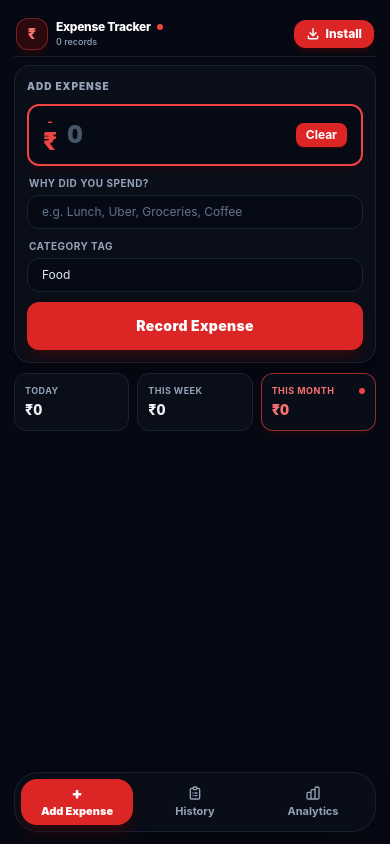
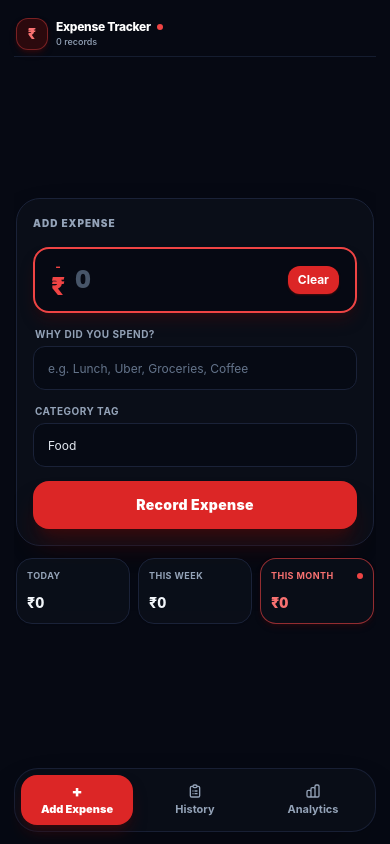
Before and after one commit to nithishsrinivasakan-arch/Expense-Tracker, a website: page index.html in a window 390 px wide. Drawn offline with nearby package versions, Linux system fonts and the light colour scheme.

Commit message:
Final mobile UI balance, vertical optical centering, thumb-friendly inputs, bump cache v19

```diff
--- a/index.html
+++ b/index.html
@@ -131,7 +131,7 @@
         <button
           id="installAppBtn"
           type="button"
-          class="inline-flex items-center gap-1.5 px-3 py-1.5 rounded-xl bg-red-600 hover:bg-red-500 active:scale-95 text-white font-extrabold text-xs shadow-md shadow-red-950/60 transition-all"
+          class="hidden items-center gap-1.5 px-3 py-1.5 rounded-xl bg-red-600 hover:bg-red-500 active:scale-95 text-white font-extrabold text-xs shadow-md shadow-red-950/60 transition-all"
         >
           <svg xmlns="http://www.w3.org/2000/svg" class="w-3.5 h-3.5" fill="none" viewBox="0 0 24 24" stroke="currentColor" stroke-width="2.5">
             <path stroke-linecap="round" stroke-linejoin="round" d="M4 16v2a2 2 0 002 2h12a2 2 0 002-2v-2M7 10l5 5m0 0l5-5m-5 5V3" />
@@ -149,13 +149,14 @@
       <!-- ====================================================
            VIEW 1: QUICK ENTRY (TIGHT COMPACT LAYOUT - NO UNWANTED GAPS)
            ==================================================== -->
-      <section id="viewQuickAdd" class="flex-1 flex flex-col overflow-y-auto py-1 space-y-2">
+      <section id="viewQuickAdd" class="flex-1 flex flex-col overflow-y-auto py-2 px-0.5 no-scrollbar">
+        <div class="my-auto w-full max-w-sm mx-auto space-y-3">
 
           <!-- Central Quick-Entry Form Card -->
-        <form id="expenseForm" class="bg-slate-900/90 border border-slate-800 rounded-2xl p-3 sm:p-3.5 shadow-xl space-y-2.5 flex flex-col">
+          <form id="expenseForm" class="bg-slate-900/95 border border-slate-800 rounded-3xl p-4 sm:p-5 shadow-2xl space-y-3.5 flex flex-col">
 
-          <div class="flex items-center justify-between">
-            <span class="text-[10px] font-black uppercase tracking-widest text-slate-400">
+            <div class="flex items-center justify-between pb-0.5">
+              <span class="text-[10px] sm:text-[11px] font-black uppercase tracking-widest text-slate-400">
                 ADD EXPENSE
               </span>
               <span id="saveFeedbackBadge" class="text-xs font-bold text-red-400 opacity-0 transition-opacity duration-300">
@@ -164,14 +165,15 @@
             </div>
 
             <!-- 1. Amount Input: Red Border & Stacked - ₹ Prefix -->
-          <div class="relative flex items-center justify-between bg-slate-950/80 border-2 border-red-500 rounded-xl px-3.5 py-2.5 shadow-md shadow-red-950/30 transition-all">
+            <div class="relative flex items-center justify-between bg-slate-950/90 border-2 border-red-500 rounded-2xl px-4 py-3 shadow-lg shadow-red-950/40 transition-all">
               <div class="flex items-center min-w-0 flex-1">
                 <div class="flex flex-col items-center justify-center text-red-500 mr-2.5 select-none leading-none shrink-0">
                   <span class="text-xs font-bold leading-none mb-0.5">-</span>
-                <span class="text-2xl font-black leading-none">₹</span>
+                  <span class="text-2xl sm:text-3xl font-black leading-none">₹</span>
                 </div>
                 <input
                   id="amountInput"
+                  name="daily_amt"
                   type="number"
                   step="any"
                   inputmode="decimal"
@@ -179,13 +181,20 @@
                   required
                   aria-label="Expense Amount in Rupees"
                   autocomplete="off"
+                  autocorrect="off"
+                  autocapitalize="off"
+                  spellcheck="false"
                   data-form-type="other"
                   data-lpignore="true"
+                  data-1p-ignore="true"
+                  data-bwignore="true"
                   class="w-full bg-transparent text-2xl sm:text-3xl font-black text-white placeholder-slate-600 focus:outline-none tabular-nums"
                 />
               </div>
               <button
-              id="clearAmountBtn" type="button" class="text-xs font-bold text-white active:scale-95 px-2.5 py-1 rounded-lg bg-red-600 hover:bg-red-500 transition-all shrink-0 shadow-sm shadow-red-950"
+                id="clearAmountBtn"
+                type="button"
+                class="text-xs font-bold text-white active:scale-95 px-2.5 py-1.5 rounded-xl bg-red-600 hover:bg-red-500 transition-all shrink-0 shadow-sm shadow-red-950 cursor-pointer"
                 title="Clear Amount"
               >
                 Clear
@@ -199,6 +208,7 @@
               </label>
               <input
                 id="reasonInput"
+                name="expense_desc"
                 type="text"
                 required
                 autocomplete="off"
@@ -207,8 +217,10 @@
                 spellcheck="false"
                 data-form-type="other"
                 data-lpignore="true"
+                data-1p-ignore="true"
+                data-bwignore="true"
                 placeholder="e.g. Lunch, Uber, Groceries, Coffee"
-              class="w-full bg-slate-950/80 border border-slate-800 focus:border-red-500 focus:ring-1 focus:ring-red-500/30 rounded-xl px-3.5 py-2 text-xs sm:text-sm text-white placeholder-slate-500 focus:outline-none transition-all"
+                class="w-full h-11 px-3.5 bg-slate-950/80 border border-slate-800 focus:border-red-500 focus:ring-1 focus:ring-red-500/30 rounded-xl text-xs sm:text-sm text-white placeholder-slate-500 focus:outline-none transition-all"
               />
             </div>
 
@@ -219,6 +231,7 @@
               </label>
               <input
                 id="tagInput"
+                name="expense_cat"
                 type="text"
                 list="categoryKeywordsList"
                 value="Food"
@@ -229,7 +242,9 @@
                 spellcheck="false"
                 data-form-type="other"
                 data-lpignore="true"
-              class="w-full bg-slate-950/80 border border-slate-800 focus:border-red-500 focus:ring-1 focus:ring-red-500/30 rounded-xl px-3.5 py-2 text-xs sm:text-sm text-slate-200 placeholder-slate-500 focus:outline-none transition-all"
+                data-1p-ignore="true"
+                data-bwignore="true"
+                class="w-full h-11 px-3.5 bg-slate-950/80 border border-slate-800 focus:border-red-500 focus:ring-1 focus:ring-red-500/30 rounded-xl text-xs sm:text-sm text-slate-200 placeholder-slate-500 focus:outline-none transition-all"
               />
               <datalist id="categoryKeywordsList">
                 <option value="Food"></option>
@@ -249,36 +264,37 @@
             <button
               id="recordBtn"
               type="submit"
-            class="w-full py-3.5 px-4 rounded-xl bg-red-600 hover:bg-red-500 active:scale-[0.98] text-white font-black text-sm sm:text-base tracking-wide shadow-lg shadow-red-950/60 transition-all flex items-center justify-center cursor-pointer"
+              class="w-full h-12 rounded-2xl bg-red-600 hover:bg-red-500 active:scale-[0.98] text-white font-black text-sm sm:text-base tracking-wide shadow-xl shadow-red-950/60 transition-all flex items-center justify-center cursor-pointer mt-1"
             >
               <span>Record Expense</span>
             </button>
           </form>
 
           <!-- 3-Card Summary Dashboard Positioned BELOW the Form (As Shown in Image) -->
-        <div class="grid grid-cols-3 gap-2 shrink-0 pt-0.5">
+          <div class="grid grid-cols-3 gap-2 sm:gap-2.5">
             <!-- Today -->
-          <div class="bg-slate-900/90 border border-slate-800 rounded-xl p-2.5 flex flex-col justify-between shadow-sm">
+            <div class="bg-slate-900/90 border border-slate-800 rounded-2xl p-2.5 sm:p-3 flex flex-col justify-between shadow-sm min-h-[66px]">
               <span class="text-[9px] font-bold text-slate-400 uppercase tracking-wider">TODAY</span>
-            <p id="summaryToday" class="text-sm font-extrabold text-slate-100 mt-0.5 truncate tabular-nums">₹0</p>
+              <p id="summaryToday" class="text-sm sm:text-base font-extrabold text-slate-100 mt-1 truncate tabular-nums">₹0</p>
             </div>
 
             <!-- This Week -->
-          <div class="bg-slate-900/90 border border-slate-800 rounded-xl p-2.5 flex flex-col justify-between shadow-sm">
+            <div class="bg-slate-900/90 border border-slate-800 rounded-2xl p-2.5 sm:p-3 flex flex-col justify-between shadow-sm min-h-[66px]">
               <span class="text-[9px] font-bold text-slate-400 uppercase tracking-wider">THIS WEEK</span>
-            <p id="summaryWeek" class="text-sm font-extrabold text-slate-100 mt-0.5 truncate tabular-nums">₹0</p>
+              <p id="summaryWeek" class="text-sm sm:text-base font-extrabold text-slate-100 mt-1 truncate tabular-nums">₹0</p>
             </div>
 
             <!-- This Month (Bordered in Red with Status Dot as in Image) -->
-          <div class="bg-slate-900/90 border border-red-500/60 rounded-xl p-2.5 flex flex-col justify-between shadow-md shadow-red-950/30 relative">
+            <div class="bg-slate-900/90 border border-red-500/60 rounded-2xl p-2.5 sm:p-3 flex flex-col justify-between shadow-md shadow-red-950/30 relative min-h-[66px]">
               <div class="flex items-center justify-between">
                 <span class="text-[9px] font-bold text-red-400 uppercase tracking-wider">THIS MONTH</span>
                 <span class="w-1.5 h-1.5 rounded-full bg-red-500"></span>
               </div>
-            <p id="summaryMonth" class="text-sm font-black text-red-400 mt-0.5 truncate tabular-nums">₹0</p>
+              <p id="summaryMonth" class="text-sm sm:text-base font-black text-red-400 mt-1 truncate tabular-nums">₹0</p>
             </div>
           </div>
 
+        </div>
       </section>
 
       <!-- ====================================================
@@ -418,7 +434,7 @@
       <button
         id="navAddBtn"
         type="button"
-        class="nav-tab-btn flex flex-col items-center justify-center py-1.5 px-1 rounded-2xl text-[11px] font-black transition-all bg-red-600 text-white shadow-lg shadow-red-950/60"
+        class="nav-tab-btn flex flex-col items-center justify-center py-2 px-1 rounded-2xl text-[11px] font-black transition-all bg-red-600 text-white shadow-lg shadow-red-950/60"
       >
         <span class="text-base font-black leading-none mb-0.5">+</span>
         <span>Add Expense</span>
@@ -428,7 +444,7 @@
       <button
         id="navHistoryBtn"
         type="button"
-        class="nav-tab-btn flex flex-col items-center justify-center py-1.5 px-1 rounded-2xl text-[11px] font-bold transition-all text-slate-400 hover:text-white"
+        class="nav-tab-btn flex flex-col items-center justify-center py-2 px-1 rounded-2xl text-[11px] font-bold transition-all text-slate-400 hover:text-white"
       >
         <svg xmlns="http://www.w3.org/2000/svg" class="w-4 h-4 mb-0.5" fill="none" viewBox="0 0 24 24" stroke="currentColor" stroke-width="2">
           <path stroke-linecap="round" stroke-linejoin="round" d="M9 5H7a2 2 0 00-2 2v12a2 2 0 002 2h10a2 2 0 002-2V7a2 2 0 00-2-2h-2M9 5a2 2 0 002 2h2a2 2 0 002-2M9 5a2 2 0 012-2h2a2 2 0 012 2m-3 7h3m-3 4h3m-6-4h.01M9 16h.01" />
@@ -440,7 +456,7 @@
       <button
         id="navAnalyticsBtn"
         type="button"
-        class="nav-tab-btn flex flex-col items-center justify-center py-1.5 px-1 rounded-2xl text-[11px] font-bold transition-all text-slate-400 hover:text-white"
+        class="nav-tab-btn flex flex-col items-center justify-center py-2 px-1 rounded-2xl text-[11px] font-bold transition-all text-slate-400 hover:text-white"
       >
         <svg xmlns="http://www.w3.org/2000/svg" class="w-4 h-4 mb-0.5" fill="none" viewBox="0 0 24 24" stroke="currentColor" stroke-width="2">
           <path stroke-linecap="round" stroke-linejoin="round" d="M9 19v-6a2 2 0 00-2-2H5a2 2 0 00-2 2v6a2 2 0 002 2h2a2 2 0 002-2zm0 0V9a2 2 0 012-2h2a2 2 0 012 2v10m-6 0a2 2 0 002 2h2a2 2 0 002-2m0 0V5a2 2 0 012-2h2a2 2 0 012 2v14a2 2 0 01-2 2h-2a2 2 0 01-2-2z" />
@@ -1108,10 +1124,10 @@
         tabs.forEach(t => {
           if (t.name === tab) {
             t.view.classList.remove('hidden');
-            t.btn.className = 'nav-tab-btn flex flex-col items-center justify-center py-1.5 px-1 rounded-2xl text-[11px] font-black transition-all bg-red-600 text-white shadow-lg shadow-red-950/60';
+            t.btn.className = 'nav-tab-btn flex flex-col items-center justify-center py-2 px-1 rounded-2xl text-[11px] font-black transition-all bg-red-600 text-white shadow-lg shadow-red-950/60';
           } else {
             t.view.classList.add('hidden');
-            t.btn.className = 'nav-tab-btn flex flex-col items-center justify-center py-1.5 px-1 rounded-2xl text-[11px] font-bold transition-all text-slate-400 hover:text-white';
+            t.btn.className = 'nav-tab-btn flex flex-col items-center justify-center py-2 px-1 rounded-2xl text-[11px] font-bold transition-all text-slate-400 hover:text-white';
           }
         });
 
```
Lines whose indentation alone changed are shown as unchanged.
